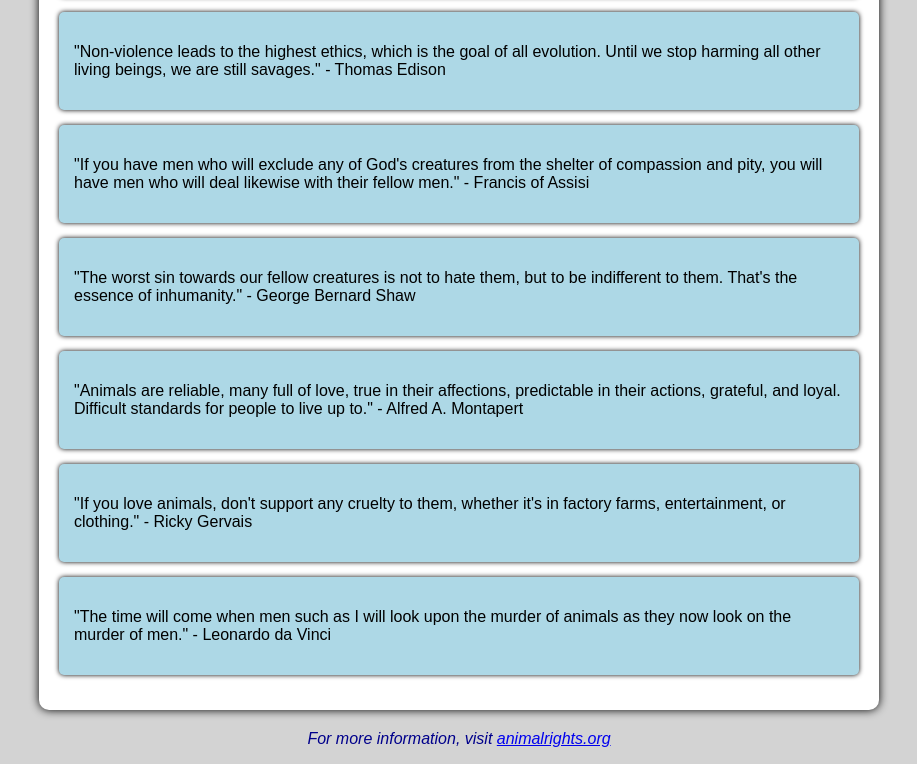
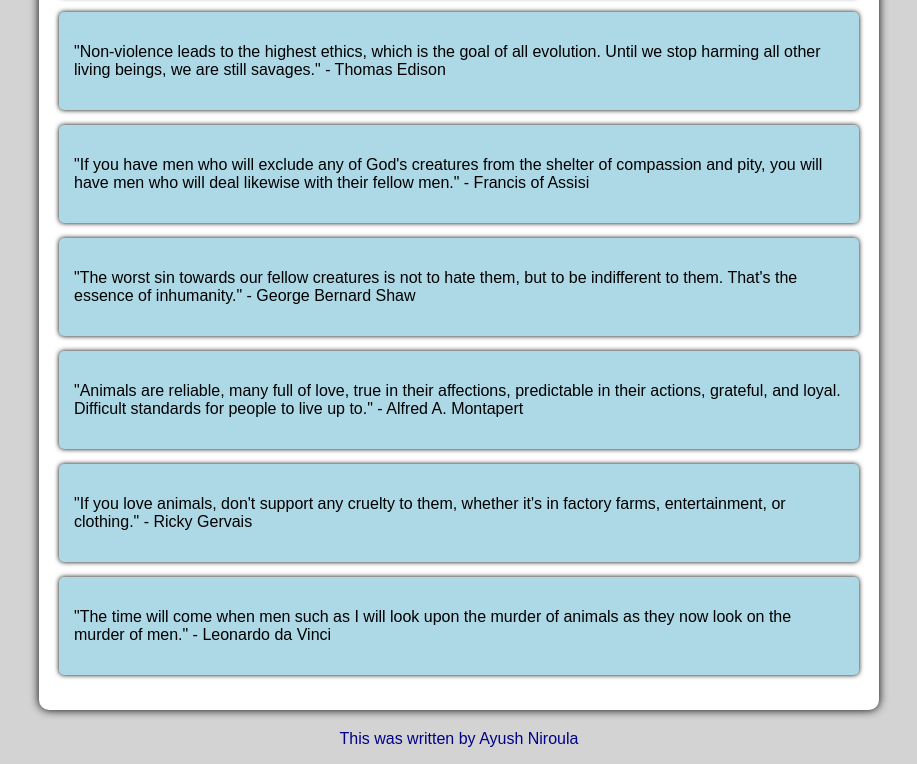
Before and after one commit to AyushNiroula09/ayush, a plain HTML site: page quotes.html in a window 1280 px wide. Shown: the part 649-1413 px from the top of the page, without its empty margins (181-1098 px from the left). Drawn offline with Linux system fonts and the light colour scheme.

Commit message:
Update quotes.html

```diff
--- a/quotes.html
+++ b/quotes.html
@@ -104,7 +104,7 @@
   </div>
 
   <footer>
-    <p><i>For more information, visit <a href="https://www.animalrights.org">animalrights.org</a></i></p>
+    <p><center>This was written by Ayush Niroula</center></p>
   </footer>
 
 </body>
```
